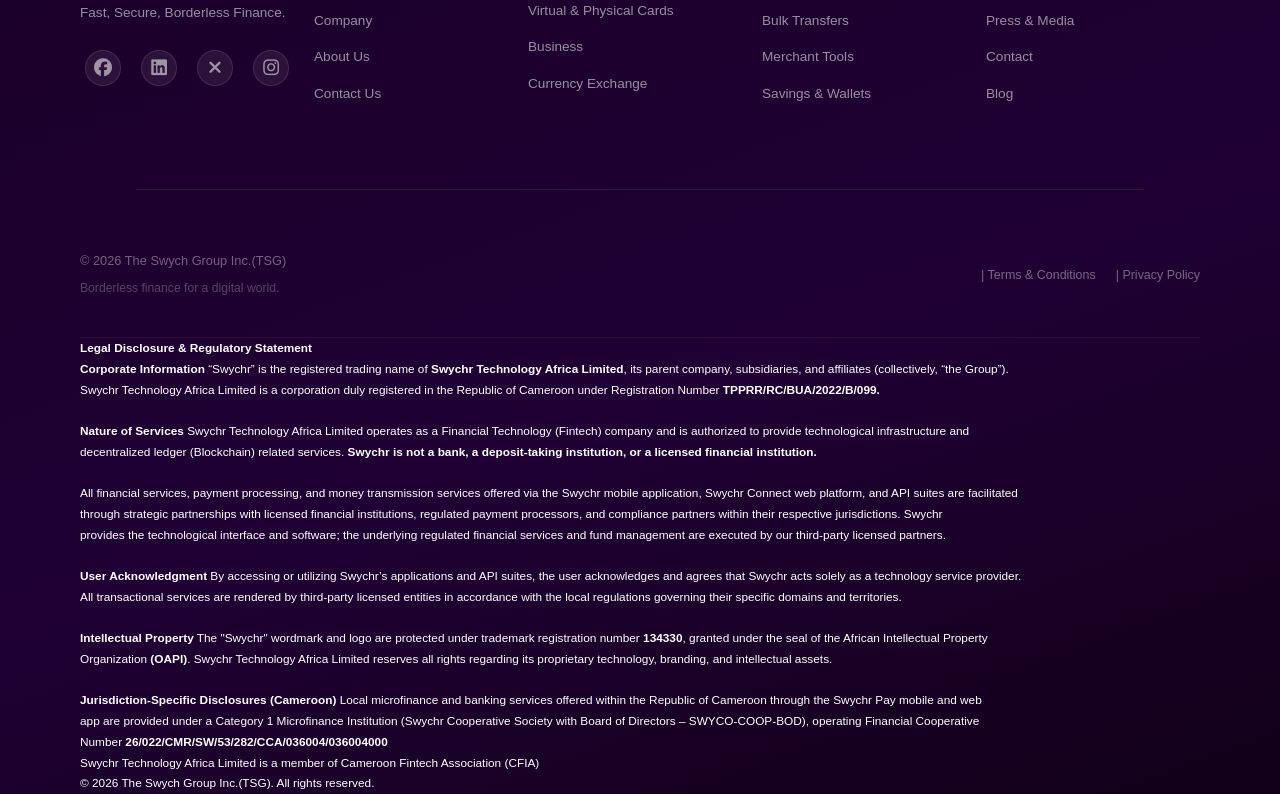
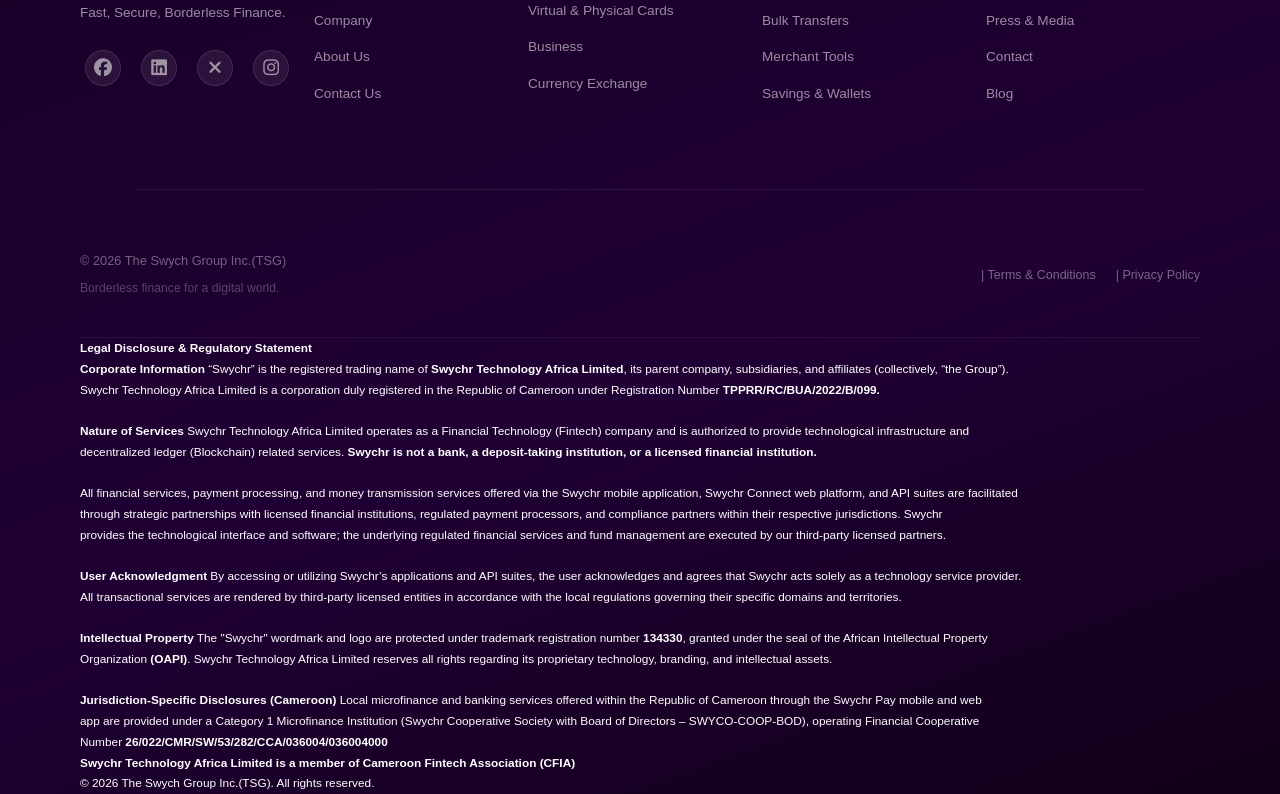
Before and after one commit to bertrand-wanda11/my-swychr-site, a Vue app: page / in a window 1280 px wide. Shown: the part 7878-8672 px from the top of the page. Built offline with nearby package versions, Linux system fonts and the light colour scheme; no server answers.

Commit message:
fix: last update adding <b>

```diff
--- a/src/components/FooterView.vue
+++ b/src/components/FooterView.vue
@@ -120,7 +120,7 @@ the Swychr mobile application, Swychr Connect web platform, and API suites are f
     provided under a Category 1 Microfinance Institution (Swychr Cooperative Society with Board
      of Directors – SWYCO-COOP-BOD), operating  Financial Cooperative <br> Number
      <b>26/022/CMR/SW/53/282/CCA/036004/036004000</b><br>
-     Swychr Technology Africa Limited is a member of Cameroon Fintech Association (CFIA)
+      <b>Swychr Technology Africa Limited is a member of Cameroon Fintech Association (CFIA)</b>
 <br>
      © 2026 The Swych Group Inc.(TSG). All rights reserved.
 
```
